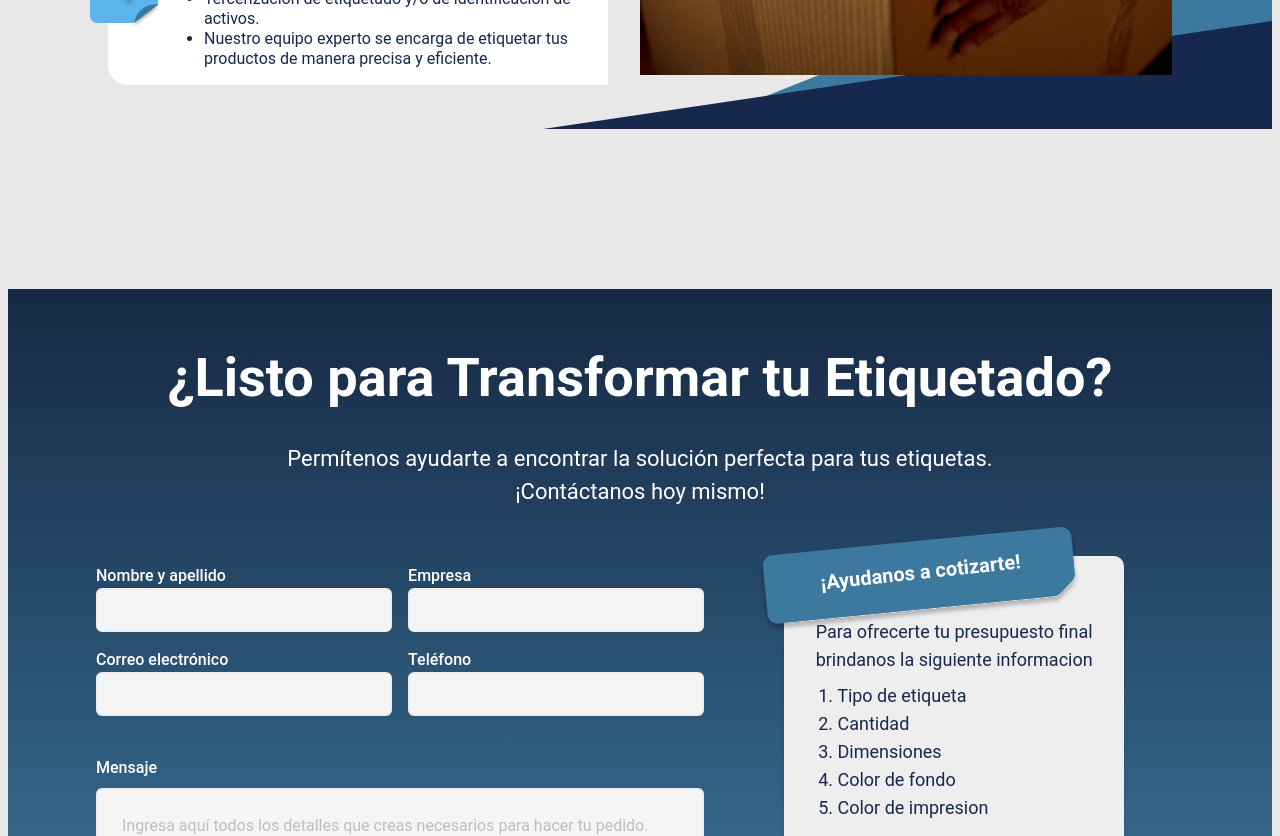
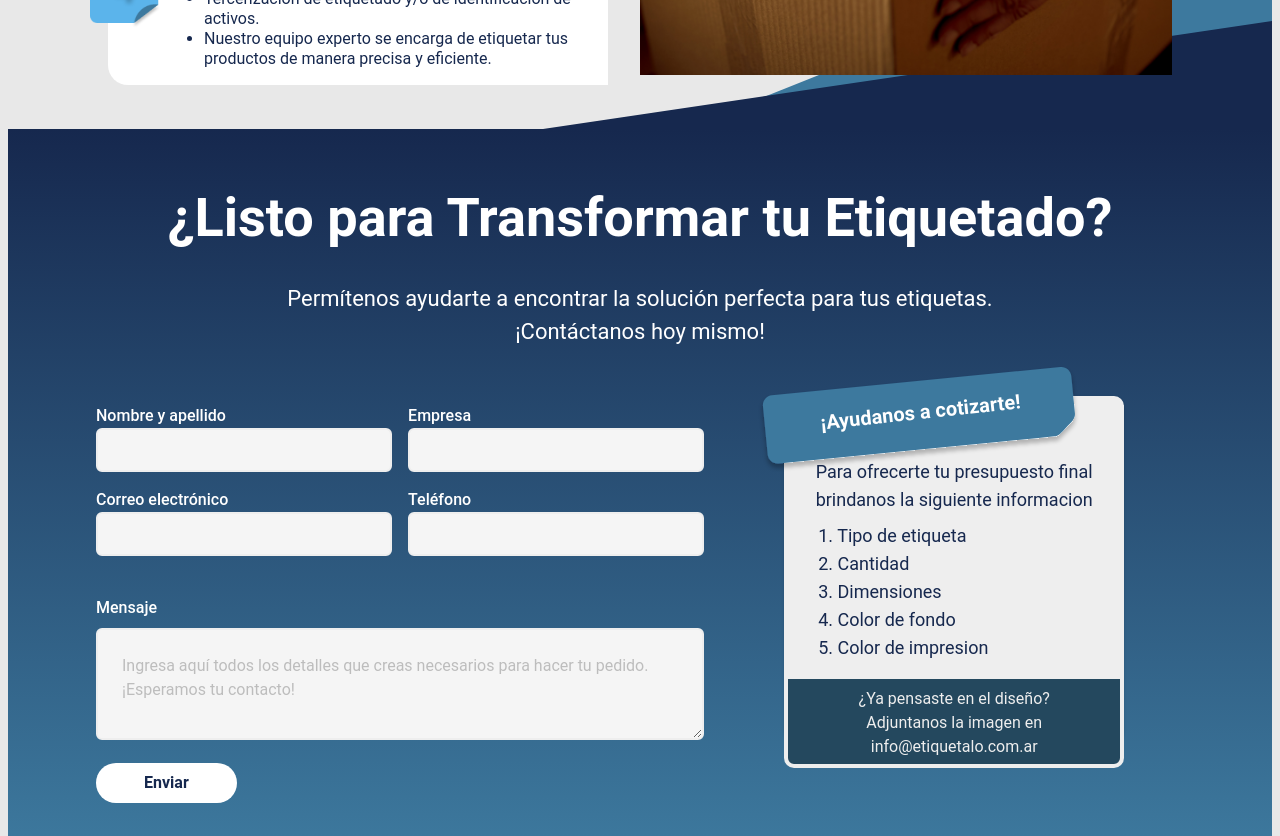
Before and after one commit to FrancoAvolio/website-etiquetalo, a React (Vite) app: page / in a window 1280 px wide. Shown: the part 3660-4496 px from the top of the page. Built offline with nearby package versions, Linux system fonts and the light colour scheme.

Commit message:
cambié gradiente del form

```diff
--- a/src/App.jsx
+++ b/src/App.jsx
@@ -224,7 +224,7 @@ function App() {
           <div className='z-10 relative me-0 pe-0 translate-x-[56px]'>
             <div className=' relative p-0 inset-0'>
                 <div className='trianguloFondo absolute bottom-0 right-0' ></div>
-                <div className='trianguloFrente absolute bottom-0 right-0'></div>
+                <div className='trianguloFrente absolute bottom-0 right-0 bg-gradient-to-b mt-0 from-[#162843] to-[#3d799e]'></div>
 
             </div>
           </div>
--- a/src/components/Form/Form.jsx
+++ b/src/components/Form/Form.jsx
@@ -44,7 +44,8 @@ const Form = () => {
   return (
     <section
       id="form"
-      className="bg-gradient-to-b mt-[10rem] from-[#162843] to-[#3d799e] p-12"
+      className=" mt-0 p-12"
+      style={{background: 'linear-gradient(180deg, #16284E 0%, #3D799E 100%)'}}
     >
       <div className="w-full text-center text-white text-[32px] sm:text-[54px] font-semibold font-['Roboto, sans_serif']">
         ¿Listo para Transformar tu Etiquetado?
```
Also changed, not shown: src/App.css (+0 -20 lines).
